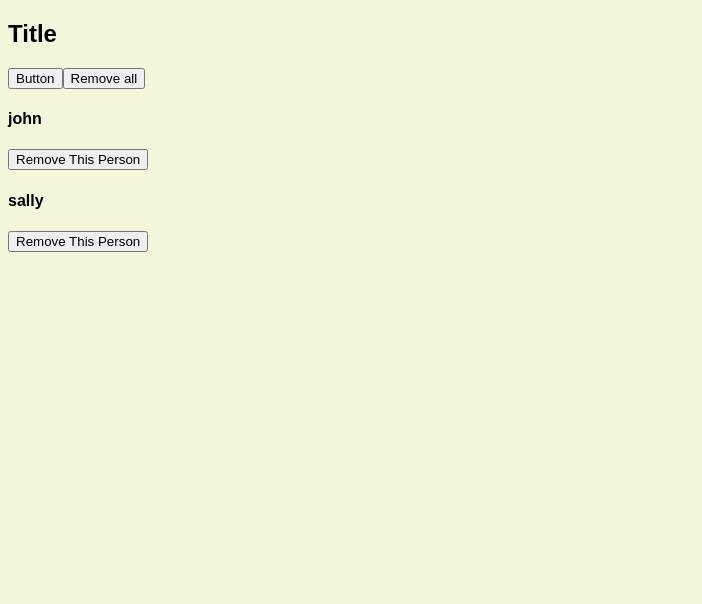
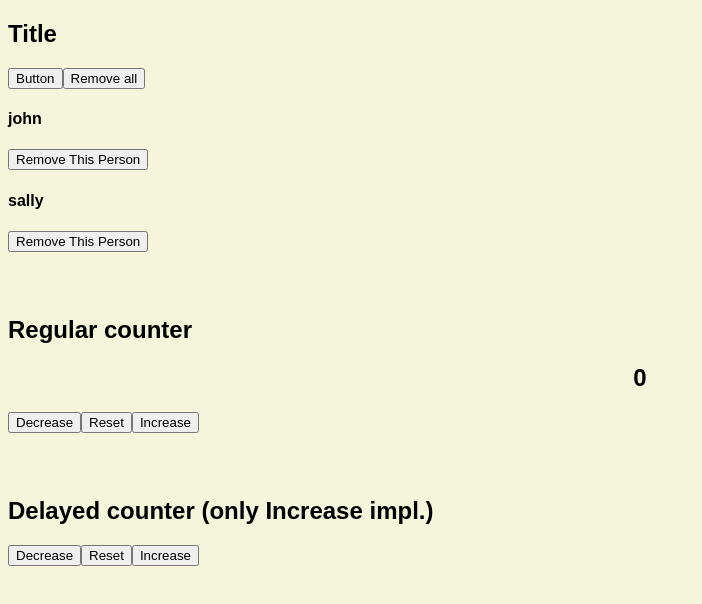
Before and after one commit to axionbuster/react-lessons-0, a React (Create React App) app: page / in a window 1280 px wide. Shown: the top 604 px of the page, without its empty margins (0-702 px from the left). Built offline with nearby package versions, Linux system fonts and the light colour scheme.

Commit message:
Add counter

```diff
--- a/src/App.js
+++ b/src/App.js
@@ -1,12 +1,16 @@
 import React from 'react';
 
 import UseStateExample from './tutorial/1-useState/UseStateExample';
+import CounterExample from './tutorial/2-counter/CounterExample';
 
 import './App.css';
 
 const App = () => (
   <div className="mainDiv">
-    <UseStateExample />
+    <>
+      <UseStateExample />
+      <CounterExample />
+    </>
   </div>
 );
 
--- /dev/null
+++ b/src/tutorial/2-counter/CounterExample.js
@@ -0,0 +1,61 @@
+import React, { useState } from 'react';
+
+const CounterExample = () => {
+  const [value, setValue] = useState(0);
+
+  const complexIncrease = () => {
+    // two seconds
+    setTimeout(() => {
+      setValue((latestValue) => latestValue + 1);
+    }, 2000);
+  };
+
+  return (
+    <>
+      <section style={{ margin: '4rem 0' }}>
+        <h2>Regular counter</h2>
+        <h1>{value}</h1>
+        <button
+          type="button"
+          className="btn"
+          onClick={() => setValue(value - 1)}
+        >
+          Decrease
+        </button>
+        <button type="button" className="btn" onClick={() => setValue(0)}>
+          Reset
+        </button>
+        <button
+          type="button"
+          className="btn"
+          onClick={() => setValue(value + 1)}
+        >
+          Increase
+        </button>
+      </section>
+
+      <section style={{ margin: '4rem 0' }}>
+        <h2>Delayed counter (only Increase impl.)</h2>
+        <button
+          type="button"
+          className="btn"
+          onClick={() => setValue(value - 1)}
+        >
+          Decrease
+        </button>
+        <button type="button" className="btn" onClick={() => setValue(0)}>
+          Reset
+        </button>
+        <button
+          type="button"
+          className="btn"
+          onClick={complexIncrease}
+        >
+          Increase
+        </button>
+      </section>
+    </>
+  );
+};
+
+export default CounterExample;
```
